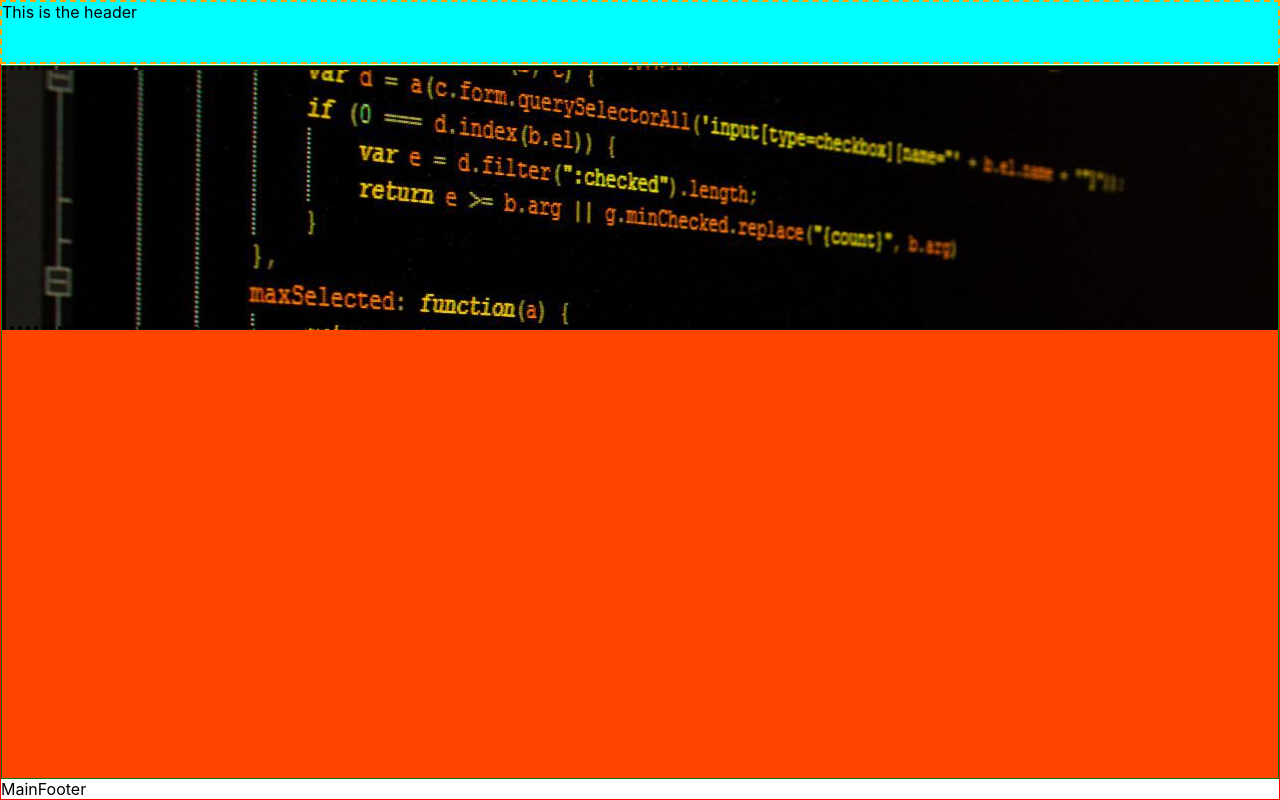
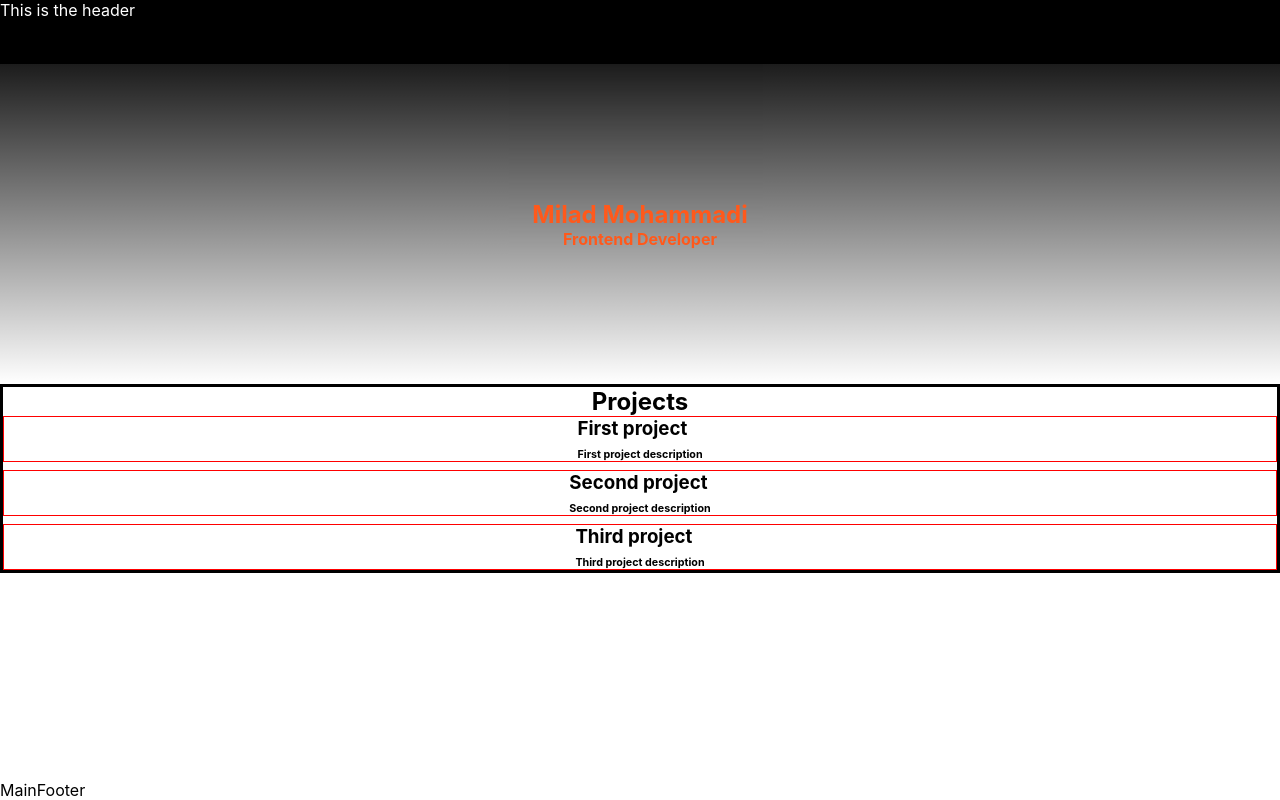
Before and after one commit to phymilad/portfolio, a React (Create React App) app: page / in a window 1280 px wide. Built offline with nearby package versions, Linux system fonts and the light colour scheme.

Commit message:
initial project card is created also initial grid part for projects

```diff
--- /dev/null
+++ b/src/components/common/ProjectCard.js
@@ -0,0 +1,14 @@
+import React from "react"
+import styles from "./ProjectCard.module.css"
+
+export default function ProjectCard(props) {
+  return (
+    <div
+      style={{ border: "1px solid red", width: "100%", height: "100%" }}
+      className={styles.cardContainer}
+    >
+      <h3>{props.title}</h3>
+      <h6>{props.description}</h6>
+    </div>
+  )
+}
--- /dev/null
+++ b/src/components/common/ProjectCard.module.css
@@ -0,0 +1,5 @@
+.cardContainer {
+  display: flex;
+  justify-content: center;
+  align-items: center;
+}
--- a/src/components/header/MainHeader.module.css
+++ b/src/components/header/MainHeader.module.css
@@ -4,6 +4,7 @@
   position: fixed;
   top: 0;
   left: 0;
-  border: 2px dashed orange;
-  background-color: aqua;
+  /* border: 2px dashed orange; */
+  background-color: black;
+  color: white;
 }
--- a/src/components/pages/Home.js
+++ b/src/components/pages/Home.js
@@ -1,10 +1,30 @@
 import React from "react"
+import ProjectCard from "../common/ProjectCard"
 import styles from "./Home.module.css"
+
+const projects = [
+  { title: "First project", description: "First project description" },
+  { title: "Second project", description: "Second project description" },
+  { title: "Third project", description: "Third project description" },
+]
 
 export default function Home() {
   return (
     <div className={styles.container}>
-      <section className={styles.introduction}></section>
+      <section className={styles.introduction}>
+        <h1>Milad Mohammadi</h1>
+        <h4>Frontend Developer</h4>
+      </section>
+      <section className={styles.projects}>
+        <h2>Projects</h2>
+        <div>
+          {projects.map((item) => {
+            return (
+              <ProjectCard title={item.title} description={item.description} />
+            )
+          })}
+        </div>
+      </section>
     </div>
   )
 }
--- a/src/components/pages/Home.module.css
+++ b/src/components/pages/Home.module.css
@@ -6,7 +6,50 @@
 
 .introduction {
   width: 100%;
-  height: 33vh;
-  border: 4px dotted black;
-  background-image: url("../../../public/bg2.jpg");
+  height: 40vh;
+  display: flex;
+  flex-direction: column;
+  justify-content: center;
+  align-items: center;
+  /* border: 4px dotted black; */
+  /* background-image: url("../../../public/bg1.jpeg"); */
+  background-image: linear-gradient(
+    to bottom,
+    rgba(0, 0, 0, 1),
+    rgba(0, 0, 0, 0)
+  );
+  background-position: top left 5%;
+  opacity: 0.89;
 }
+
+.introduction h1 {
+  color: orangered;
+  display: block;
+}
+
+.introduction h4 {
+  color: orangered;
+  display: block;
+}
+
+.projects {
+  width: 100%;
+  display: flex;
+  flex-direction: column;
+  justify-content: center;
+  border: 3px solid black;
+}
+
+.projects h2 {
+  display: block;
+  margin: auto;
+}
+
+.projects div {
+  width: 100%;
+  height: 100%;
+  display: grid;
+  gap: 0.5rem;
+  /* background-color: yellow;
+  border: 6px dotted purple; */
+}
--- a/src/styles/App.css
+++ b/src/styles/App.css
@@ -3,13 +3,13 @@
   min-height: 100vh;
   display: flex;
   flex-direction: column;
-  border: 1px solid red;
+  /* border: 1px solid red; */
 }
 
 .routes-container {
   width: 100%;
   margin-top: 4rem;
   flex-grow: 1;
-  border: 1px solid green;
-  background-color: orangered;
+  /* border: 1px solid green;
+  background-color: orangered; */
 }
```
Also changed, not shown: public/bg1.jpeg (added), public/bg3.jpg (added).
